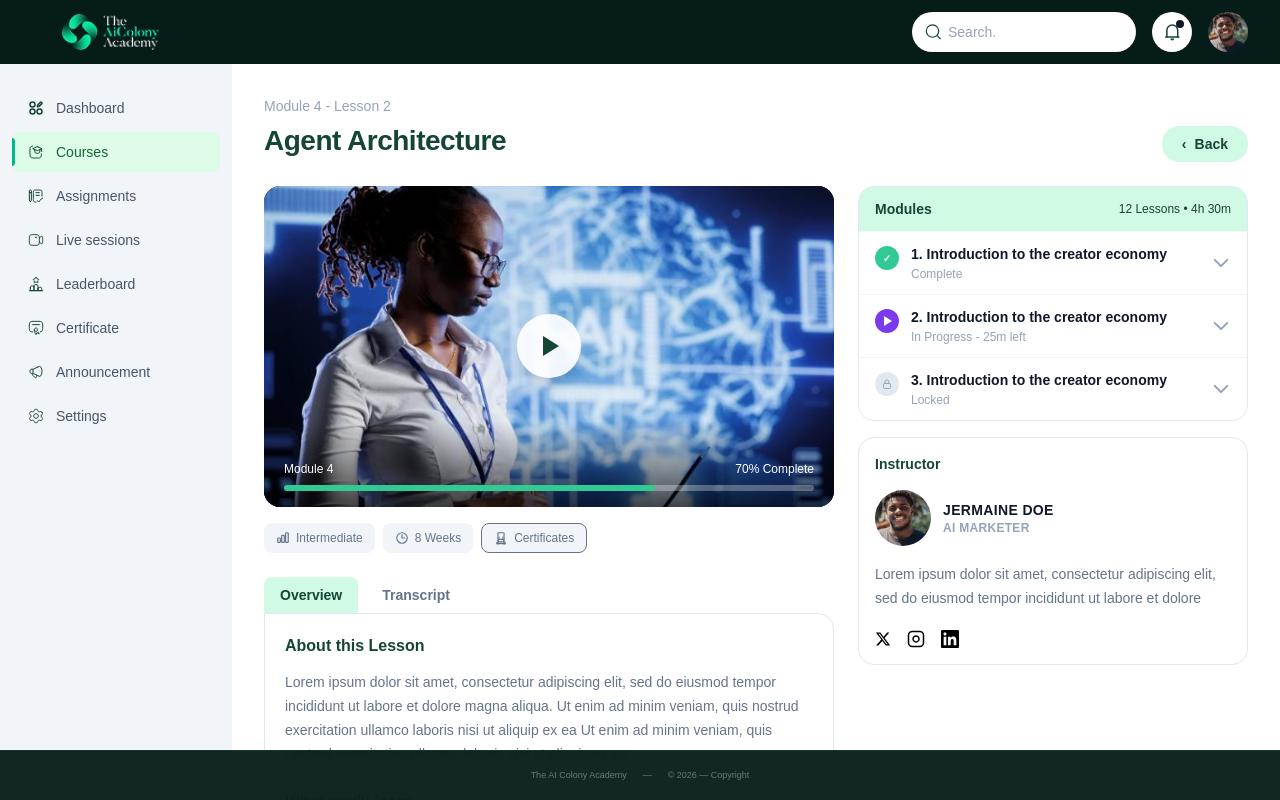
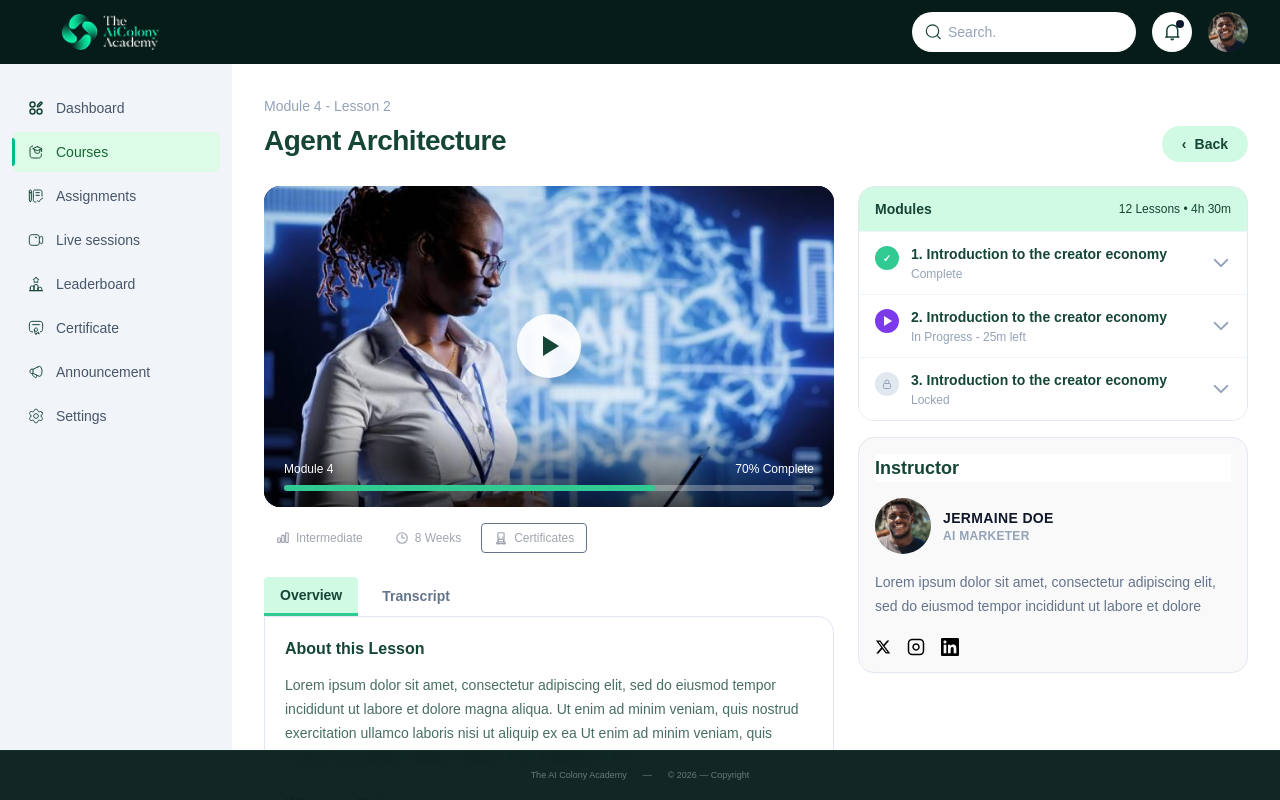
Before and after one commit to bolajidavid25/The-AI-Colony-Academy-, a Next.js app: page /dashboard/courses in a window 1280 px wide. Both pictures are taken after a click on the button "Continue Learning". Shown: the top 800 px of the page. Built offline with nearby package versions, Linux system fonts and the light colour scheme.

Commit message:
Fixed Styling

```diff
--- a/src/components/dashboard/courses/CoursePlayer.tsx
+++ b/src/components/dashboard/courses/CoursePlayer.tsx
@@ -74,14 +74,14 @@ export default function CoursePlayer({ course, onBack }: CoursePlayerProps) {
                 <span>70% Complete</span>
               </div>
               <div className="h-1.5 overflow-hidden rounded-full bg-white/30">
-                <div className="h-full w-[70%] rounded-full bg-[#31CA92]" />
+                <div className="h-full w-[70%] rounded-full bg-[#31CA92] shadow-[10px_10px_10px_#31CA92]" />
               </div>
             </div>
           </div>
 
                     <div className="mt-4 flex flex-wrap gap-2">
             {/* Intermediate Badge */}
-            <span className="inline-flex items-center gap-1.5 rounded-lg bg-[#F1F5F9] px-3 py-1.5 text-xs font-medium text-[#64748B]">
+            <span className="inline-flex items-center gap-1.5 rounded-sm bg-[#FFF] px-3 py-1.5 text-xs font-medium text-[#A0A5B0]">
               <svg xmlns="http://w3.org" fill="none" viewBox="0 0 24 24" strokeWidth="2" stroke="currentColor" className="h-3.5 w-3.5">
                 <path strokeLinecap="round" strokeLinejoin="round" d="M3 13.125C3 12.504 3.504 12 4.125 12h2.25c.621 0 1.125.504 1.125 1.125v5.25c0 .621-.504 1.125-1.125 1.125h-2.25A1.125 1.125 0 0 1 3 18.375v-5.25ZM9.75 8.625c0-.621.504-1.125 1.125-1.125h2.25c.621 0 1.125.504 1.125 1.125v9.75c0 .621-.504 1.125-1.125 1.125h-2.25a1.125 1.125 0 0 1-1.125-1.125v-9.75ZM16.5 4.125c0-.621.504-1.125 1.125-1.125h2.25C20.496 3 21 3.504 21 4.125v14.25c0 .621-.504 1.125-1.125 1.125h-2.25a1.125 1.125 0 0 1-1.125-1.125V4.125Z" />
               </svg>
@@ -89,7 +89,7 @@ export default function CoursePlayer({ course, onBack }: CoursePlayerProps) {
             </span>
 
             {/* Time Frame Badge */}
-            <span className="inline-flex items-center gap-1.5 rounded-lg bg-[#F1F5F9] px-3 py-1.5 text-xs font-medium text-[#64748B]">
+            <span className="inline-flex items-center gap-1.5 rounded-sm bg-[#FFF] px-3 py-1.5 text-xs font-medium text-[#A0A5B0]">
               <svg xmlns="http://w3.org" fill="none" viewBox="0 0 24 24" strokeWidth="2" stroke="currentColor" className="h-3.5 w-3.5">
                 <path strokeLinecap="round" strokeLinejoin="round" d="M12 6v6h4.5m4.5 0a9 9 0 1 1-18 0 9 9 0 0 1 18 0Z" />
               </svg>
@@ -97,7 +97,7 @@ export default function CoursePlayer({ course, onBack }: CoursePlayerProps) {
             </span>
 
             {/* Certificate Badge */}
-            <span className="inline-flex items-center gap-1.5 rounded-lg bg-[#F1F5F9] px-3 py-1.5 text-xs font-medium text-[#64748B] border border-[#64748A]">
+            <span className="inline-flex items-center gap-1.5 rounded-sm bg-[#FFF] px-3 py-1.5 text-xs font-medium text-[#A0A5B0] border border-[#64748A]">
               <svg xmlns="http://w3.org" fill="none" viewBox="0 0 24 24" strokeWidth="2" stroke="currentColor" className="h-3.5 w-3.5">
                 <path strokeLinecap="round" strokeLinejoin="round" d="M16.5 18.75h-9m9 0a3 3 0 0 1 3 3h-15a3 3 0 0 1 3-3m9 0v-3.375c0-.621-.504-1.125-1.125-1.125h-6.75a1.125 1.125 0 0 0-1.125 1.125v3.375m9 0ZM9 10.5h.008v.008H9V10.5Zm6 0h.008v.008H15V10.5Zm-6 3h.008v.008H9v-.008Zm6 0h.008v.008H15v-.008ZM6.75 22.5V4.125c0-.621.504-1.125 1.125-1.125h8.25c.621 0 1.125.504 1.125 1.125V22.5" />
               </svg>
@@ -111,9 +111,9 @@ export default function CoursePlayer({ course, onBack }: CoursePlayerProps) {
               <button
                 type="button"
                 onClick={() => setTab("overview")}
-                className={`rounded-t-lg px-4 py-2 text-sm font-semibold ${
+                className={`rounded-t-sm px-4 py-2 text-sm font-semibold ${
                   tab === "overview"
-                    ? "bg-[#D1FAE5] text-[#154535]"
+                    ? "bg-[#D1FAE5] text-[#154535] border-b-3 border-[#31CA92]"
                     : "text-[#64748B]"
                 }`}
               >
@@ -122,9 +122,9 @@ export default function CoursePlayer({ course, onBack }: CoursePlayerProps) {
               <button
                 type="button"
                 onClick={() => setTab("transcript")}
-                className={`rounded-t-lg px-4 py-2 text-sm font-semibold ${
+                className={`rounded-t-sm px-4 py-2 text-sm font-semibold ${
                   tab === "transcript"
-                    ? "bg-[#D1FAE5] text-[#154535]"
+                    ? "bg-[#D1FAE5] text-[#154535] border-b-3 border-[#31CA92]"
                     : "text-[#64748B]"
                 }`}
               >
@@ -138,7 +138,7 @@ export default function CoursePlayer({ course, onBack }: CoursePlayerProps) {
                   <h2 className="text-base font-bold text-[#154535]">
                     About this Lesson
                   </h2>
-                  <p className="mt-3 text-sm leading-6 text-[#64748B]">
+                  <p className="mt-3 text-sm leading-6 text-[#154535C7]">
                     Lorem ipsum dolor sit amet, consectetur adipiscing elit, sed do eiusmod tempor incididunt ut labore et dolore magna aliqua. Ut enim ad minim veniam, quis nostrud exercitation ullamco laboris nisi ut aliquip ex ea Ut enim ad minim veniam, quis nostrud exercitation ullamco laboris nisi ut aliquip ex ea
                   </p>
 
@@ -186,17 +186,17 @@ export default function CoursePlayer({ course, onBack }: CoursePlayerProps) {
                 const isExpanded = expandedModuleId === module.id;
 
                 return (
-                  <li key={module.id} className="border-t border-[#F1F5F9]">
+                  <li key={module.id} className="border-t border-[#F1F5F9] ">
                     {/* Clickable header row */}
                     <button
                       type="button"
                       onClick={() => setExpandedModuleId(isExpanded ? null : module.id)}
-                      className="flex w-full items-center justify-between px-4 py-3 text-left hover:bg-[#F8FAFC]"
+                      className="flex w-full items-center justify-between px-4 py-3 text-left bg-[#FFF] hover:bg-[#F8FAFC]"
                     >
-                      <div className="flex items-start gap-3">
+                      <div className="flex items-start gap-3 bg-[#FFF]">
                         <ModuleStatusIcon status={module.status} />
                         <div>
-                          <p className="text-sm font-semibold text-[#0F172A]">
+                          <p className="text-sm font-semibold text-[#154535] bg-white">
                             {module.title}
                           </p>
                           <p className="mt-0.5 text-xs text-[#94A3B8]">{module.detail}</p>
@@ -248,8 +248,8 @@ export default function CoursePlayer({ course, onBack }: CoursePlayerProps) {
 
 
 
-          <section className="rounded-2xl border border-[#E2E8F0] bg-white p-4">
-            <h2 className="text-sm font-bold text-[#154535]">Instructor</h2>
+          <section className="rounded-2xl border border-[#E2E8F0] bg-[#F9F9F9] p-4">
+              <h2 className="text-lg font-bold text-[#154535] bg-[#FFF]">Instructor</h2>
             <div className="mt-4 flex items-center gap-3">
               <Image
                 src={instructor.photo}
```
